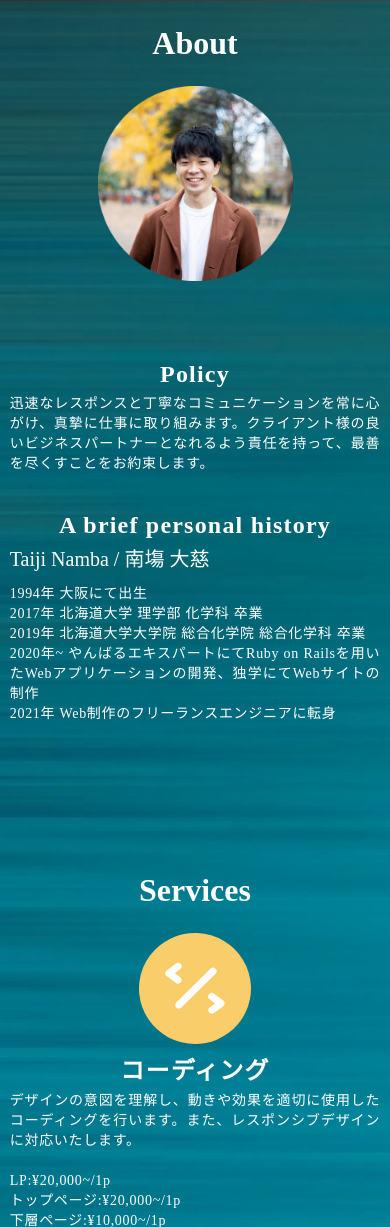
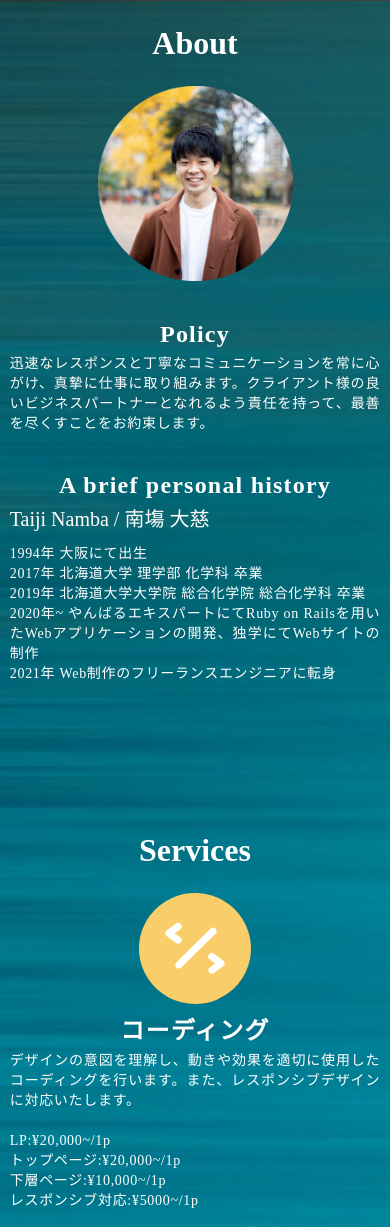
Before and after one commit to Taiji-Namba/portfolio-site-WP, a PHP site: page / in a window 390 px wide. Shown: the part 843-2070 px from the top of the page. Run offline with PHP 8.4, Linux system fonts and the light colour scheme; some libraries are stand-ins or nearby versions.

Commit message:
margin調整

```diff
--- a/style.css
+++ b/style.css
@@ -127,12 +127,6 @@ nav li {
   margin-bottom: 40px;
 }
 
-@media screen and (max-width: 520px) {
-  .txt-container--policy {
-    margin-bottom: 40px;
-  }
-}
-
 .txt-container__title {
   font-size: 3.2rem;
   margin: 0 0 0.16em 0;
@@ -192,7 +186,7 @@ nav li {
 @media screen and (max-width: 520px) {
   .profile_picture {
     height: 50vw;
-    margin: 0 auto 80px 0;
+    margin: 0 auto 40px 0;
   }
 }
 
--- a/style.scss
+++ b/style.scss
@@ -131,10 +131,6 @@ nav {
 
 .txt-container--policy {
   margin-bottom: 40px;
-
-  @include mq() {
-    margin-bottom: 40px;
-  }
 }
 
 @mixin txtContentTitle($text-align) {
@@ -184,7 +180,7 @@ nav {
 
   @include mq() {
     height: 50vw;
-    margin: 0 auto 80px 0;
+    margin: 0 auto 40px 0;
   }
 }
 
```
Also changed, not shown: 1 other file.
